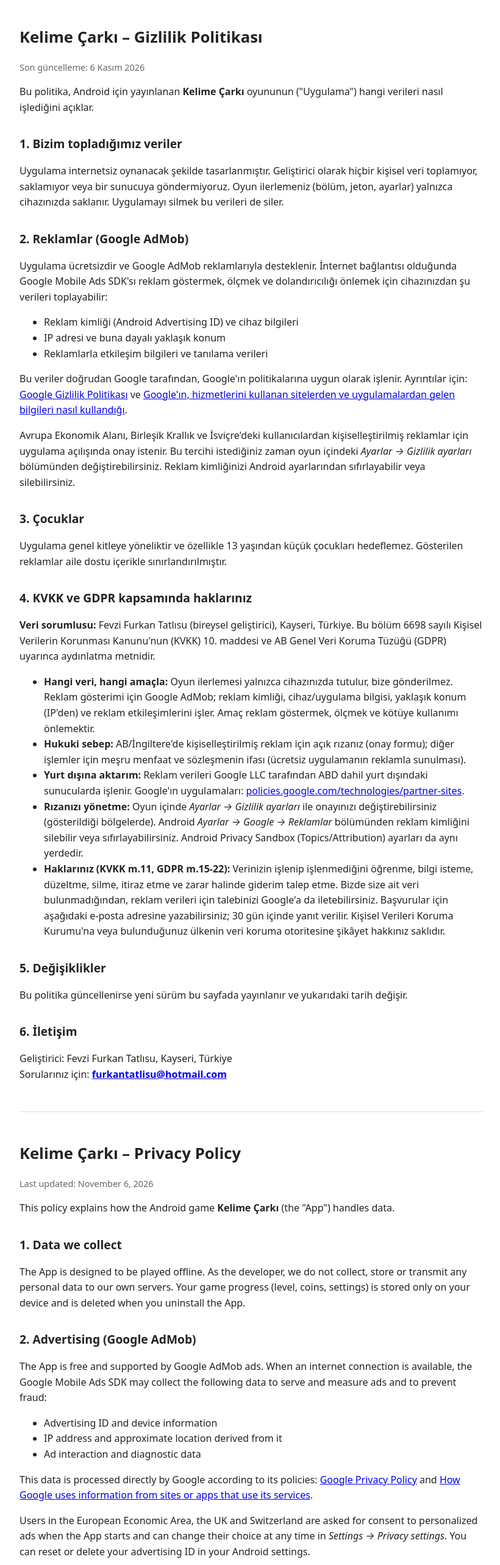
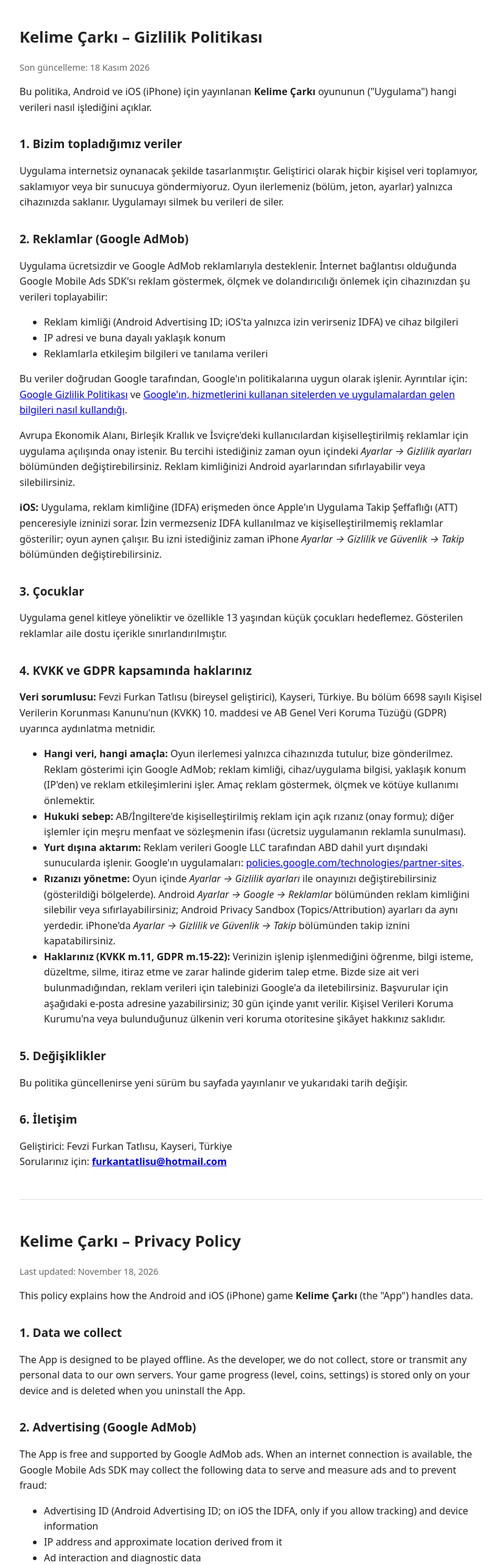
Before and after one commit to furkantatlisuu/furkantatlisuu.github.io, a plain HTML site: page kelime-carki/gizlilik.html in a window 1280 px wide. Shown: the top 2567 px of the page at 61% size, without its empty margins (228-1048 px from the left). Drawn offline with Linux system fonts and the light colour scheme.

Commit message:
Gizlilik: iOS (IDFA/ATT) eklendi
Co-Authored-By: Claude Opus 5.5 <noreply@anthropic.com>

```diff
--- a/kelime-carki/gizlilik.html
+++ b/kelime-carki/gizlilik.html
@@ -13,9 +13,9 @@
 </head>
 <body>
 <h1>Kelime Çarkı – Gizlilik Politikası</h1>
-<p class="muted">Son güncelleme: 6 Kasım 2026</p>
+<p class="muted">Son güncelleme: 18 Kasım 2026</p>
 
-<p>Bu politika, Android için yayınlanan <strong>Kelime Çarkı</strong> oyununun ("Uygulama") hangi verileri nasıl işlediğini açıklar.</p>
+<p>Bu politika, Android ve iOS (iPhone) için yayınlanan <strong>Kelime Çarkı</strong> oyununun ("Uygulama") hangi verileri nasıl işlediğini açıklar.</p>
 
 <h2>1. Bizim topladığımız veriler</h2>
 <p>Uygulama internetsiz oynanacak şekilde tasarlanmıştır. Geliştirici olarak hiçbir kişisel veri toplamıyor, saklamıyor veya bir sunucuya göndermiyoruz. Oyun ilerlemeniz (bölüm, jeton, ayarlar) yalnızca cihazınızda saklanır. Uygulamayı silmek bu verileri de siler.</p>
@@ -23,12 +23,13 @@
 <h2>2. Reklamlar (Google AdMob)</h2>
 <p>Uygulama ücretsizdir ve Google AdMob reklamlarıyla desteklenir. İnternet bağlantısı olduğunda Google Mobile Ads SDK'sı reklam göstermek, ölçmek ve dolandırıcılığı önlemek için cihazınızdan şu verileri toplayabilir:</p>
 <ul>
-  <li>Reklam kimliği (Android Advertising ID) ve cihaz bilgileri</li>
+  <li>Reklam kimliği (Android Advertising ID; iOS'ta yalnızca izin verirseniz IDFA) ve cihaz bilgileri</li>
   <li>IP adresi ve buna dayalı yaklaşık konum</li>
   <li>Reklamlarla etkileşim bilgileri ve tanılama verileri</li>
 </ul>
 <p>Bu veriler doğrudan Google tarafından, Google'ın politikalarına uygun olarak işlenir. Ayrıntılar için: <a href="https://policies.google.com/privacy">Google Gizlilik Politikası</a> ve <a href="https://policies.google.com/technologies/partner-sites">Google'ın, hizmetlerini kullanan sitelerden ve uygulamalardan gelen bilgileri nasıl kullandığı</a>.</p>
 <p>Avrupa Ekonomik Alanı, Birleşik Krallık ve İsviçre'deki kullanıcılardan kişiselleştirilmiş reklamlar için uygulama açılışında onay istenir. Bu tercihi istediğiniz zaman oyun içindeki <em>Ayarlar → Gizlilik ayarları</em> bölümünden değiştirebilirsiniz. Reklam kimliğinizi Android ayarlarından sıfırlayabilir veya silebilirsiniz.</p>
+<p><strong>iOS:</strong> Uygulama, reklam kimliğine (IDFA) erişmeden önce Apple'ın Uygulama Takip Şeffaflığı (ATT) penceresiyle izninizi sorar. İzin vermezseniz IDFA kullanılmaz ve kişiselleştirilmemiş reklamlar gösterilir; oyun aynen çalışır. Bu izni istediğiniz zaman iPhone <em>Ayarlar → Gizlilik ve Güvenlik → Takip</em> bölümünden değiştirebilirsiniz.</p>
 
 <h2>3. Çocuklar</h2>
 <p>Uygulama genel kitleye yöneliktir ve özellikle 13 yaşından küçük çocukları hedeflemez. Gösterilen reklamlar aile dostu içerikle sınırlandırılmıştır.</p>
@@ -39,7 +40,7 @@
 <li><strong>Hangi veri, hangi amaçla:</strong> Oyun ilerlemesi yalnızca cihazınızda tutulur, bize gönderilmez. Reklam gösterimi için Google AdMob; reklam kimliği, cihaz/uygulama bilgisi, yaklaşık konum (IP'den) ve reklam etkileşimlerini işler. Amaç reklam göstermek, ölçmek ve kötüye kullanımı önlemektir.</li>
 <li><strong>Hukuki sebep:</strong> AB/İngiltere'de kişiselleştirilmiş reklam için açık rızanız (onay formu); diğer işlemler için meşru menfaat ve sözleşmenin ifası (ücretsiz uygulamanın reklamla sunulması).</li>
 <li><strong>Yurt dışına aktarım:</strong> Reklam verileri Google LLC tarafından ABD dahil yurt dışındaki sunucularda işlenir. Google'ın uygulamaları: <a href="https://policies.google.com/technologies/partner-sites">policies.google.com/technologies/partner-sites</a>.</li>
-<li><strong>Rızanızı yönetme:</strong> Oyun içinde <em>Ayarlar → Gizlilik ayarları</em> ile onayınızı değiştirebilirsiniz (gösterildiği bölgelerde). Android <em>Ayarlar → Google → Reklamlar</em> bölümünden reklam kimliğini silebilir veya sıfırlayabilirsiniz. Android Privacy Sandbox (Topics/Attribution) ayarları da aynı yerdedir.</li>
+<li><strong>Rızanızı yönetme:</strong> Oyun içinde <em>Ayarlar → Gizlilik ayarları</em> ile onayınızı değiştirebilirsiniz (gösterildiği bölgelerde). Android <em>Ayarlar → Google → Reklamlar</em> bölümünden reklam kimliğini silebilir veya sıfırlayabilirsiniz; Android Privacy Sandbox (Topics/Attribution) ayarları da aynı yerdedir. iPhone'da <em>Ayarlar → Gizlilik ve Güvenlik → Takip</em> bölümünden takip iznini kapatabilirsiniz.</li>
 <li><strong>Haklarınız (KVKK m.11, GDPR m.15-22):</strong> Verinizin işlenip işlenmediğini öğrenme, bilgi isteme, düzeltme, silme, itiraz etme ve zarar halinde giderim talep etme. Bizde size ait veri bulunmadığından, reklam verileri için talebinizi Google'a da iletebilirsiniz. Başvurular için aşağıdaki e-posta adresine yazabilirsiniz; 30 gün içinde yanıt verilir. Kişisel Verileri Koruma Kurumu'na veya bulunduğunuz ülkenin veri koruma otoritesine şikâyet hakkınız saklıdır.</li>
 </ul>
 
@@ -52,9 +53,9 @@
 <hr>
 
 <h1>Kelime Çarkı – Privacy Policy</h1>
-<p class="muted">Last updated: November 6, 2026</p>
+<p class="muted">Last updated: November 18, 2026</p>
 
-<p>This policy explains how the Android game <strong>Kelime Çarkı</strong> (the "App") handles data.</p>
+<p>This policy explains how the Android and iOS (iPhone) game <strong>Kelime Çarkı</strong> (the "App") handles data.</p>
 
 <h2>1. Data we collect</h2>
 <p>The App is designed to be played offline. As the developer, we do not collect, store or transmit any personal data to our own servers. Your game progress (level, coins, settings) is stored only on your device and is deleted when you uninstall the App.</p>
@@ -62,12 +63,13 @@
 <h2>2. Advertising (Google AdMob)</h2>
 <p>The App is free and supported by Google AdMob ads. When an internet connection is available, the Google Mobile Ads SDK may collect the following data to serve and measure ads and to prevent fraud:</p>
 <ul>
-  <li>Advertising ID and device information</li>
+  <li>Advertising ID (Android Advertising ID; on iOS the IDFA, only if you allow tracking) and device information</li>
   <li>IP address and approximate location derived from it</li>
   <li>Ad interaction and diagnostic data</li>
 </ul>
 <p>This data is processed directly by Google according to its policies: <a href="https://policies.google.com/privacy">Google Privacy Policy</a> and <a href="https://policies.google.com/technologies/partner-sites">How Google uses information from sites or apps that use its services</a>.</p>
 <p>Users in the European Economic Area, the UK and Switzerland are asked for consent to personalized ads when the App starts and can change their choice at any time in <em>Settings → Privacy settings</em>. You can reset or delete your advertising ID in your Android settings.</p>
+<p><strong>iOS:</strong> before accessing the advertising identifier (IDFA), the App asks for your permission with Apple's App Tracking Transparency (ATT) prompt. If you decline, the IDFA is not used and non-personalized ads are shown; the game works the same. You can change this at any time in iPhone <em>Settings → Privacy &amp; Security → Tracking</em>.</p>
 
 <h2>3. Children</h2>
 <p>The App is intended for a general audience and is not directed at children under 13. Ads are limited to family-friendly content.</p>
@@ -78,7 +80,7 @@
 <li><strong>What and why:</strong> Game progress stays on your device and is never sent to us. Google AdMob processes the advertising ID, device/app information, approximate location (from IP) and ad interactions to serve and measure ads and prevent fraud.</li>
 <li><strong>Legal basis:</strong> your consent for personalised ads in the EEA/UK (consent form); legitimate interest and contract performance (a free, ad-supported app) otherwise.</li>
 <li><strong>International transfers:</strong> ad data is processed by Google LLC, including in the United States. See <a href="https://policies.google.com/technologies/partner-sites">policies.google.com/technologies/partner-sites</a>.</li>
-<li><strong>Managing consent:</strong> in the game via <em>Settings → Privacy options</em> (where shown); on Android via <em>Settings → Google → Ads</em> (delete/reset the advertising ID, Privacy Sandbox settings).</li>
+<li><strong>Managing consent:</strong> in the game via <em>Settings → Privacy options</em> (where shown); on Android via <em>Settings → Google → Ads</em> (delete/reset the advertising ID, Privacy Sandbox settings); on iPhone via <em>Settings → Privacy &amp; Security → Tracking</em>.</li>
 <li><strong>Your rights:</strong> access, rectification, erasure, objection, restriction and complaint to your data protection authority. Write to the e-mail below; we reply within 30 days.</li>
 </ul>
 
```
